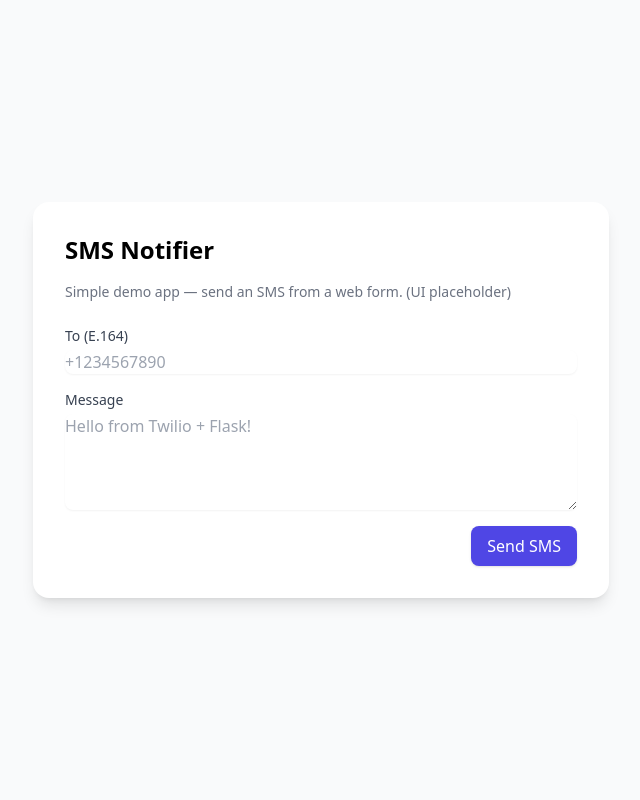
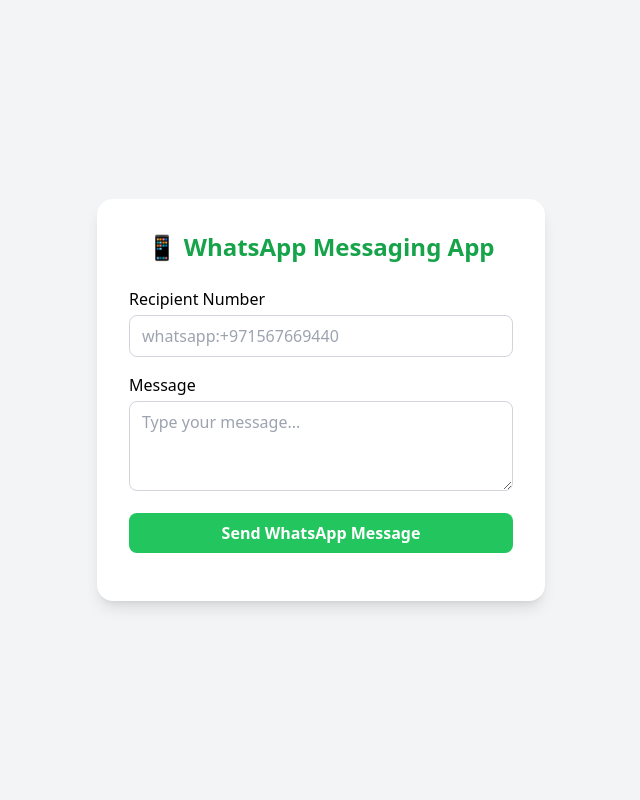
Before and after one commit to janinath/sms-flask-app, a Flask app: page / in a window 1280 px wide. Shown: the whole page, without its empty margins (319-959 px from the left). Run offline with Flask 3, Linux system fonts and the light colour scheme; some libraries are stand-ins or nearby versions.

Commit message:
feat(ui): add elegant Tailwind form and client-side validation

```diff
--- a/templates/index.html
+++ b/templates/index.html
@@ -1,67 +1,86 @@
-<!doctype html>
+<!DOCTYPE html>
 <html lang="en">
 <head>
-  <meta charset="utf-8" />
-  <meta name="viewport" content="width=device-width,initial-scale=1" />
-  <title>SMS Notifier</title>
-  <!-- Tailwind CDN for quick elegant styling -->
+  <meta charset="UTF-8" />
+  <meta name="viewport" content="width=device-width, initial-scale=1.0" />
+  <title>WhatsApp Messaging App</title>
   <script src="https://cdn.tailwindcss.com"></script>
 </head>
-<body class="bg-gray-50 min-h-screen flex items-center justify-center">
-  <div class="max-w-xl w-full p-8 bg-white rounded-2xl shadow-lg">
-    <h1 class="text-2xl font-semibold mb-4">SMS Notifier</h1>
-    <p class="text-sm text-gray-500 mb-6">
-      Simple demo app — send an SMS from a web form. (UI placeholder)
-    </p>
+<body class="bg-gray-100 flex items-center justify-center min-h-screen">
+  <div class="bg-white p-8 rounded-2xl shadow-lg w-full max-w-md">
+    <h1 class="text-2xl font-bold text-center mb-6 text-green-600">
+      📱 WhatsApp Messaging App
+    </h1>
 
-    <!-- Placeholder form (we'll hook this up later) -->
-    <form id="smsForm" class="space-y-4">
+    <form id="smsForm" action="/send-sms" method="POST" class="space-y-4">
       <div>
-        <label class="block text-sm font-medium text-gray-700">To (E.164)</label>
-        <input name="to" type="text" placeholder="+1234567890"
-               class="mt-1 block w-full border-gray-200 rounded-lg shadow-sm" />
+        <label class="block mb-1 font-medium">Recipient Number</label>
+        <input
+          type="text"
+          id="to"
+          name="to"
+          placeholder="whatsapp:+971567669440"
+          required
+          class="w-full border border-gray-300 rounded-lg px-3 py-2 focus:ring-2 focus:ring-green-400"
+        />
       </div>
 
       <div>
-        <label class="block text-sm font-medium text-gray-700">Message</label>
-        <textarea name="body" rows="4"
-                  class="mt-1 block w-full border-gray-200 rounded-lg shadow-sm"
-                  placeholder="Hello from Twilio + Flask!"></textarea>
+        <label class="block mb-1 font-medium">Message</label>
+        <textarea
+          id="body"
+          name="body"
+          placeholder="Type your message..."
+          required
+          class="w-full border border-gray-300 rounded-lg px-3 py-2 focus:ring-2 focus:ring-green-400"
+          rows="3"
+        ></textarea>
       </div>
 
-      <div class="flex justify-end">
-        <button type="submit"
-                class="px-4 py-2 bg-indigo-600 text-white rounded-lg shadow hover:bg-indigo-700">
-          Send SMS
+      <button
+        type="submit"
+        class="w-full bg-green-500 text-white py-2 rounded-lg font-semibold hover:bg-green-600 transition"
+      >
+        Send WhatsApp Message
       </button>
-      </div>
+
+      <p id="status" class="text-center mt-3 text-sm text-gray-500"></p>
     </form>
   </div>
 
-  <!-- JS to POST the form -->
   <script>
-document.getElementById("smsForm").addEventListener("submit", async function(e) {
+    const form = document.getElementById("smsForm");
+    const status = document.getElementById("status");
+
+    form.addEventListener("submit", async (e) => {
       e.preventDefault();
+      const to = document.getElementById("to").value.trim();
+      const body = document.getElementById("body").value.trim();
 
-  const to = e.target.to.value.trim();
-  const body = e.target.body.value.trim();
+      if (!to.startsWith("whatsapp:+")) {
+        status.textContent = "⚠️ Please use format: whatsapp:+<countrycode><number>";
+        status.className = "text-center mt-3 text-red-500";
+        return;
+      }
 
-  const res = await fetch("/send-sms", {
-    method: "POST",
-    headers: { "Content-Type": "application/json" },
-    body: JSON.stringify({ to, body })
-  });
+      if (body.length === 0) {
+        status.textContent = "⚠️ Message cannot be empty.";
+        status.className = "text-center mt-3 text-red-500";
+        return;
+      }
 
-  const result = await res.json();
+      const formData = new FormData(form);
+      const response = await fetch("/send-sms", { method: "POST", body: formData });
 
-  if (result.success) {
-    alert("✅ SMS sent successfully! SID: " + result.sid);
-    e.target.reset();
+      if (response.ok) {
+        status.textContent = "✅ Message sent successfully!";
+        status.className = "text-center mt-3 text-green-600";
+        form.reset();
       } else {
-    alert("❌ Failed to send SMS: " + result.error);
+        status.textContent = "❌ Failed to send message. Check logs.";
+        status.className = "text-center mt-3 text-red-500";
       }
     });
   </script>
-
 </body>
 </html>
```
Also changed, not shown: templates/index1.html (added, +67 -0 lines). Lines whose indentation alone changed are shown as unchanged.
